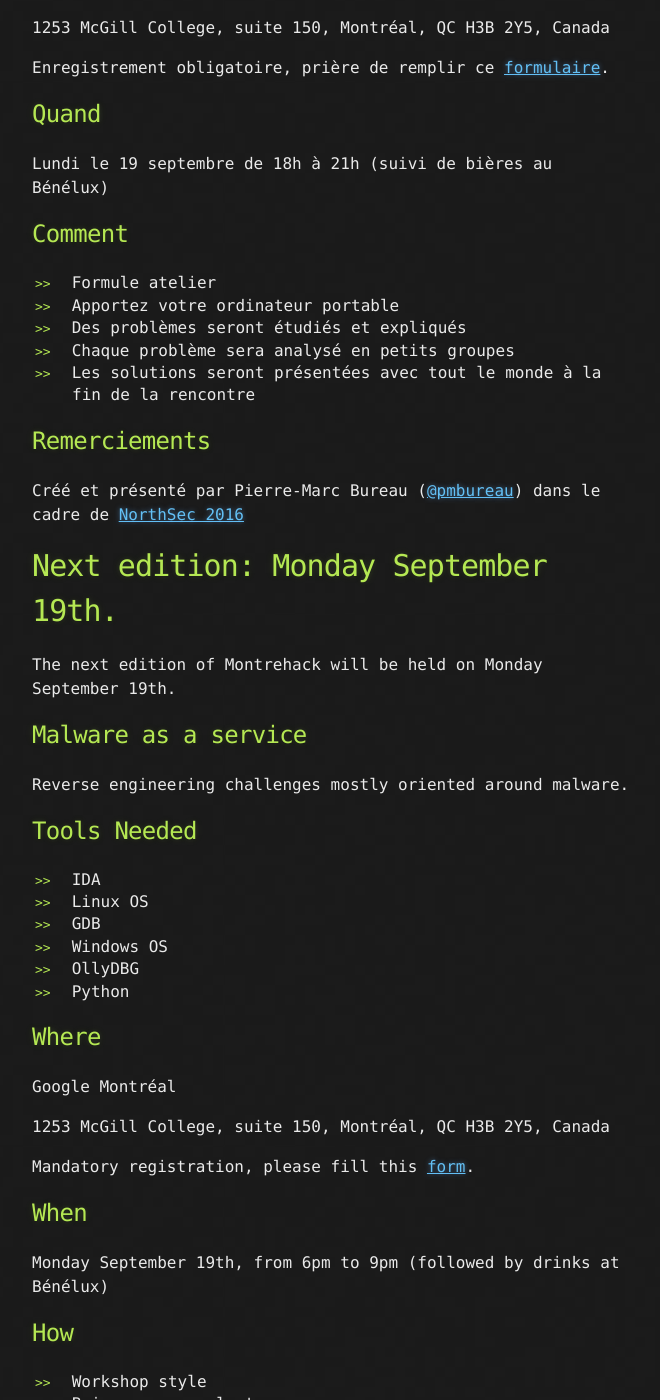
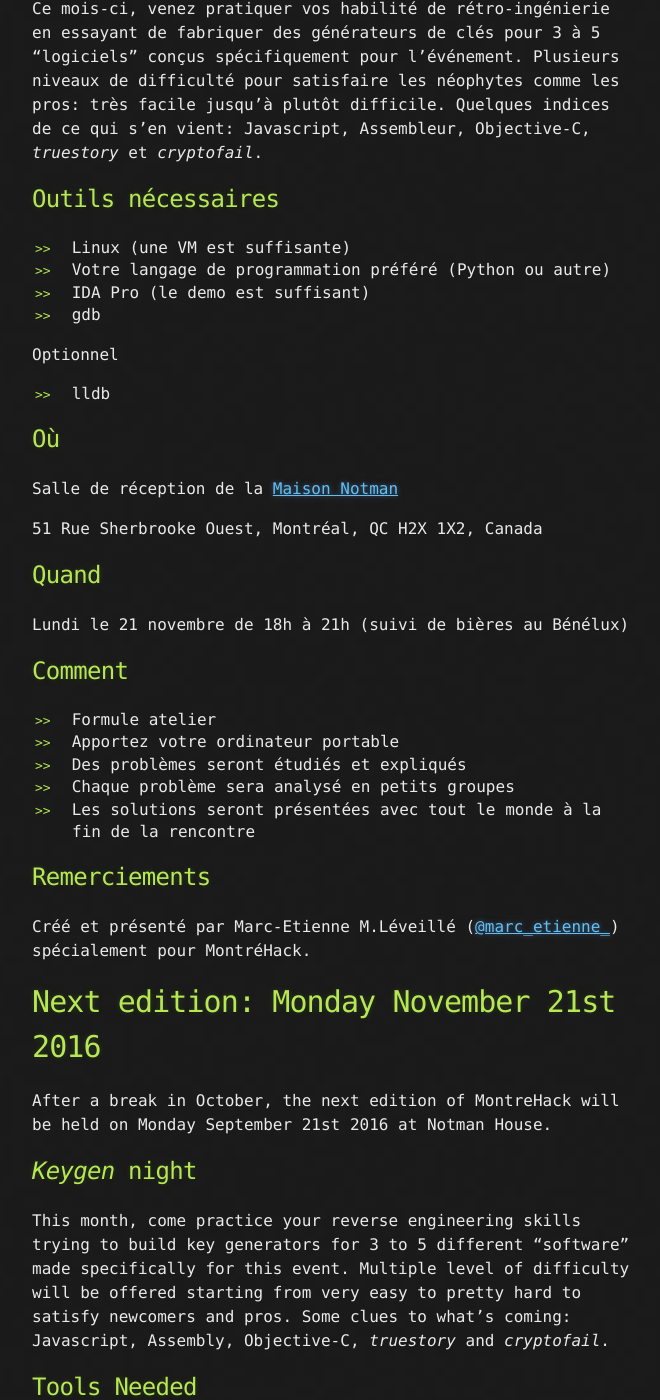
Before and after one commit to montrehack/montrehack.github.com, a Jekyll site: the page built from index.md, in a window 1280 px wide and 1400 px high, scrolled down 982 px. Shown: the whole window, without its empty margins (308-968 px from the left). Built offline with Jekyll 4.4.1, drawn with Linux system fonts in a browser that asks for light colours; comment, search, counter and statistics services are not loaded; some of the changed text lies outside the part shown.

Commit message:
Added November event. Archived September.

```diff
--- a/index.md
+++ b/index.md
@@ -3,35 +3,43 @@ layout: default
 title: MontréHack
 ---
 
-# Prochaine édition: lundi le 19 septembre 2016.
+# Prochaine édition: lundi le 21 novembre 2016.
 [English version](#english)
 
-La prochaine édition de Montréhack aura lieu lundi le 19 septembre 2016.
+Après une relâche en octobre, la prochaine édition de MontréHack aura lieu
+lundi le 21 novembre 2016.
 
-## Malware as a service
+![Indian key maker](http://i.imgur.com/LH0zQck.jpg)
 
-Défis de rétro-ingénierie de logiciels malveillants.
+## Soirée _Keygen_
+
+Ce mois-ci, venez pratiquer vos habilité de rétro-ingénierie en essayant de
+fabriquer des générateurs de clés pour 3 à 5 "logiciels" conçus spécifiquement
+pour l'événement. Plusieurs niveaux de difficulté pour satisfaire les néophytes
+comme les pros: très facile jusqu'à plutôt difficile. Quelques indices de ce
+qui s'en vient: Javascript, Assembleur, Objective-C, _truestory_ et
+_cryptofail_.
 
 ## Outils nécessaires
 
-* IDA
-* Linux OS
-* GDB
-* Windows OS
-* OllyDBG
-* Python
+* Linux (une VM est suffisante)
+* Votre langage de programmation préféré (Python ou autre)
+* IDA Pro (le demo est suffisant)
+* gdb
+
+Optionnel
+
+* lldb
 
 ## Où
 
-Google Montréal
+Salle de réception de la [Maison Notman](http://notman.org/)
 
-1253 McGill College, suite 150, Montréal, QC H3B 2Y5, Canada
-
-Enregistrement obligatoire, prière de remplir ce [formulaire](https://www.eventbrite.com/e/montrehack-septembre-2016-tickets-27669661703).
+51 Rue Sherbrooke Ouest, Montréal, QC H2X 1X2, Canada
 
 ## Quand
 
-Lundi le 19 septembre de 18h à 21h (suivi de bières au Bénélux)
+Lundi le 21 novembre de 18h à 21h (suivi de bières au Bénélux)
 
 ## Comment
 
@@ -43,38 +51,45 @@ Lundi le 19 septembre de 18h à 21h (suivi de bières au Bénélux)
 
 ## Remerciements
 
-Créé et présenté par Pierre-Marc Bureau ([@pmbureau](https://twitter.com/pmbureau)) dans le cadre de [NorthSec 2016](https://nsec.io)
+Créé et présenté par Marc-Etienne M.Léveillé
+([@marc_etienne_](https://twitter.com/marc_etienne_)) spécialement pour
+MontréHack.
 
 <a id="english"></a>
 
-# Next edition: Monday September 19th.
+# Next edition: Monday November 21st 2016
 
-The next edition of Montrehack will be held on Monday September 19th.
+After a break in October, the next edition of MontreHack will be held on Monday
+September 21st 2016 at Notman House.
 
-## Malware as a service
+## _Keygen_ night
 
-Reverse engineering challenges mostly oriented around malware.
+This month, come practice your reverse engineering skills trying to build key
+generators for 3 to 5 different "software" made specifically for this event.
+Multiple level of difficulty will be offered starting from very easy to pretty
+hard to satisfy newcomers and pros. Some clues to what's coming: Javascript,
+Assembly, Objective-C, _truestory_ and _cryptofail_.
 
 ## Tools Needed
 
-* IDA
-* Linux OS
-* GDB
-* Windows OS
-* OllyDBG
-* Python
+* Linux (a VM is okay)
+* Your preferred programming language (Python or other)
+* IDA Pro (Demo is okay)
+* gdb
+
+Optional
+
+* lldb
 
 ## Where
 
-Google Montréal
+Reception room of [Notman House](http://notman.org/)
 
-1253 McGill College, suite 150, Montréal, QC H3B 2Y5, Canada
-
-Mandatory registration, please fill this [form](https://www.eventbrite.com/e/montrehack-septembre-2016-tickets-27669661703).
+51 Rue Sherbrooke Ouest, Montréal, QC H2X 1X2 Canada
 
 ## When
 
-Monday September 19th, from 6pm to 9pm (followed by drinks at Bénélux)
+Monday November 21st, from 6pm to 9pm (followed by drinks at Bénélux)
 
 ## How
 
@@ -86,7 +101,8 @@ Monday September 19th, from 6pm to 9pm (followed by drinks at Bénélux)
 
 ## Credits
 
-Created and presented by: Pierre-Marc Bureau ([@pmbureau](https://twitter.com/pmbureau)) at [NorthSec 2016](https://nsec.io)
+Created and presented by Marc-Etienne M.Léveillé
+([@marc_etienne_](https://twitter.com/marc_etienne_)) for MontreHack.
 
 <hr/>
 
```
Also changed, not shown: _posts/2016-09-19-malware-as-a-service.md (added, +96 -0 lines).
